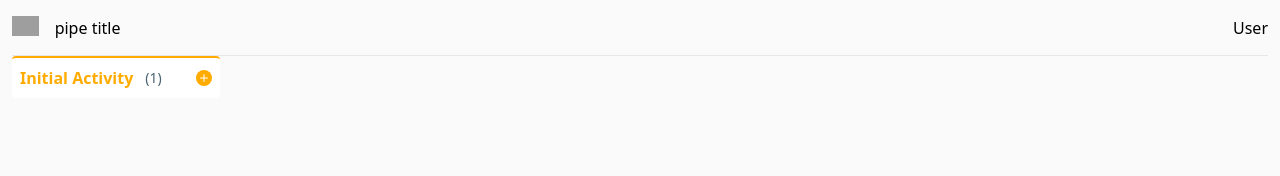
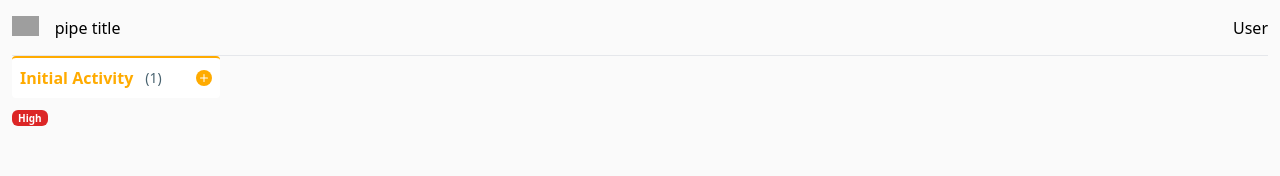
Before and after one commit to doubleyooz/react-basics, a React (Create React App) app in the folder react-pipefy/: page /pipes in a window 1280 px wide. Shown: the top 176 px of the page. Built offline with nearby package versions, Linux system fonts and the light colour scheme; grey boxes are pictures that could not be loaded.

Commit message:
chore: add card    add label;    import card inside list;

```diff
--- /dev/null
+++ b/react-pipefy/src/components/Card.jsx
@@ -0,0 +1,36 @@
+const Label = ({ type }) => {
+    let colour = '',
+        text = '';
+    switch (type) {
+        case 0:
+            colour = ' bg-green-500';
+            text = 'Trivial';
+
+        case 1:
+            colour = ' bg-yellow-500';
+            text = 'Average';
+
+        default:
+            colour = ' bg-red-600';
+            text = 'High';
+    }
+
+    return (
+        <div
+            className={
+                'flex py-1 px-1.5 mr-1 items-center h-4 w-fit rounded-md' +
+                colour
+            }
+            style={{ fontSize: '10px' }}
+        >
+            <span className="font-semibold text-white">{text}</span>
+        </div>
+    );
+};
+
+const Card = ({label}) => {
+    console.log(label);
+    return <div>{label && <Label type={label} />}</div>;
+};
+
+export default Card;
--- a/react-pipefy/src/components/List.jsx
+++ b/react-pipefy/src/components/List.jsx
@@ -1,13 +1,29 @@
-const List = ({ title, colour }) => {
+import Card from './Card';
+const List = ({ title, colour, label }) => {
     return (
-        <header className="flex justify-between items-center p-2 border-t-2 w-52 bg-white rounded" style={{ borderColor: colour }}>
+        <div>
+            <header
+                className="flex justify-between items-center p-2 border-t-2 w-52 bg-white rounded"
+                style={{ borderColor: colour }}
+            >
                 <div className="flex gap-3 items-center ">
-                <span className="font-semibold text-base" style={{ color: colour }}>
+                    <span
+                        className="font-semibold text-base"
+                        style={{ color: colour }}
+                    >
                         {title}
                     </span>
-                <span className="text-sm font-normal" style={{color: "#48626f"}}>(1)</span>
+                    <span
+                        className="text-sm font-normal"
+                        style={{ color: '#48626f' }}
+                    >
+                        (1)
+                    </span>
                 </div>
-            <button className="rounded-full" style={{backgroundColor: colour}}>
+                <button
+                    className="rounded-full"
+                    style={{ backgroundColor: colour }}
+                >
                     <svg
                         xmlns="http://www.w3.org/2000/svg"
                         width="16"
@@ -20,6 +36,11 @@ const List = ({ title, colour }) => {
                     </svg>
                 </button>
             </header>
+            <div className="flex flex-col gap-3">
+                <Card></Card>
+                <Card label={2}></Card>
+            </div>
+        </div>
     );
 };
 
```
Lines whose indentation alone changed are shown as unchanged.
